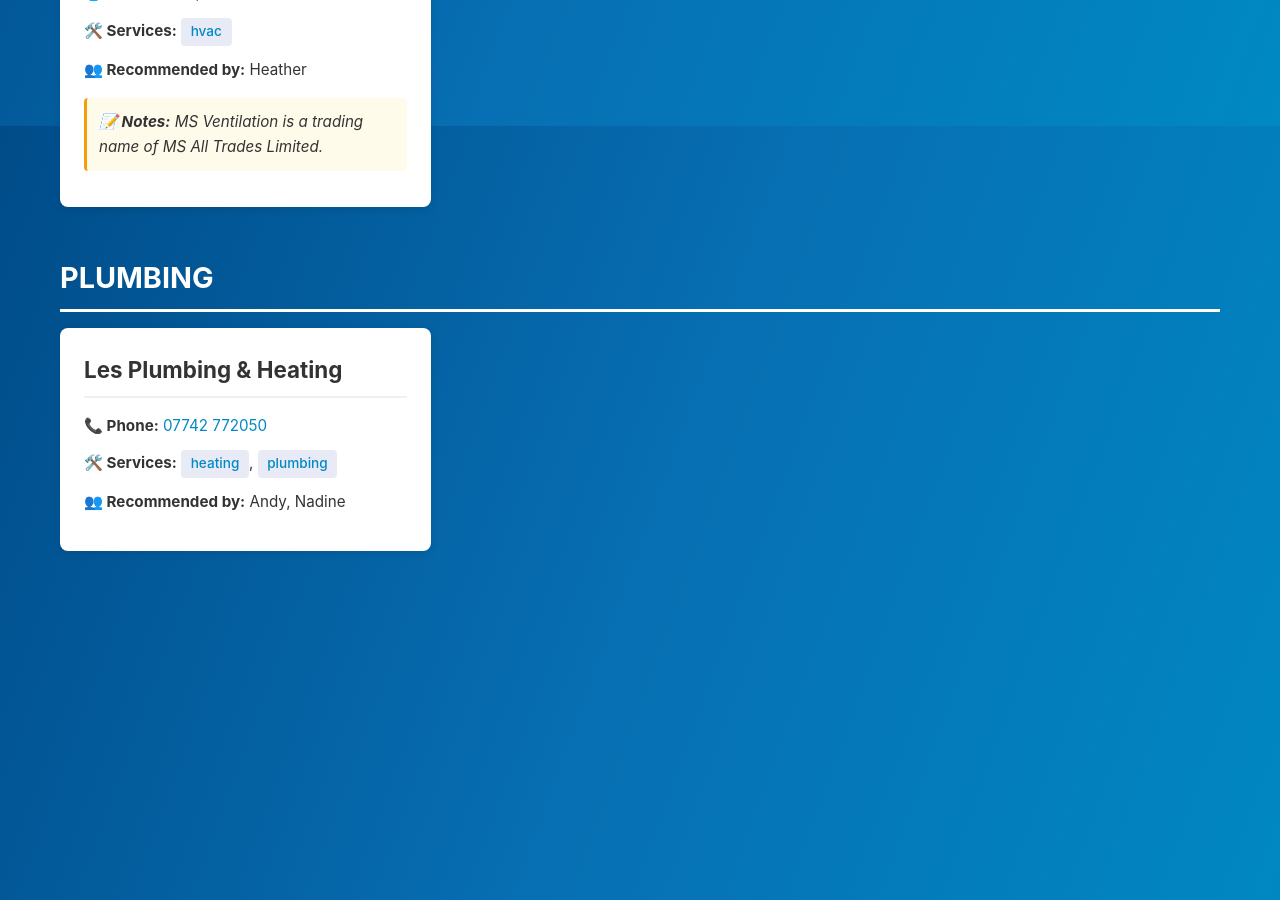
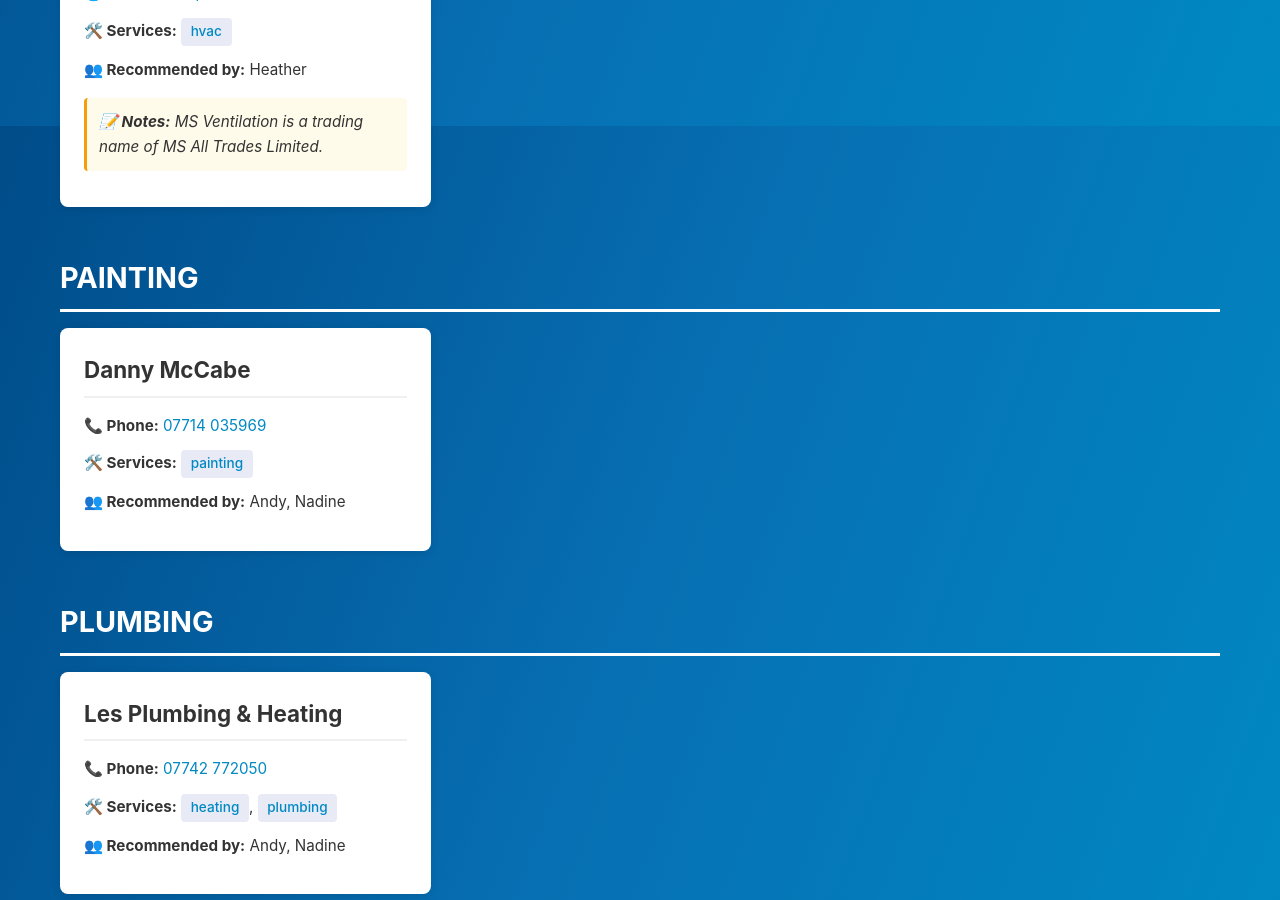
Before and after one commit to aucklandwynd/contractors, a Jekyll site: the page built from index.html, in a window 1280 px wide and 900 px high, scrolled down 1674 px. Built offline with Jekyll 4.4.1, drawn with Linux system fonts in a browser that asks for light colours.

Commit message:
Add Danny McCabe - Painter. (#2)

```diff
--- a/_data/contractors.yml
+++ b/_data/contractors.yml
@@ -20,6 +20,16 @@
 # === B
 # === C
 # === D
+- name: "Danny McCabe"
+  contact: ""
+  phone: "07714 035969"
+  website: ""
+  services:
+    - painting
+  recommended_by:
+    - "Andy"
+    - "Nadine"
+  notes: ""
 # === E
 # === F
 # === G
```
